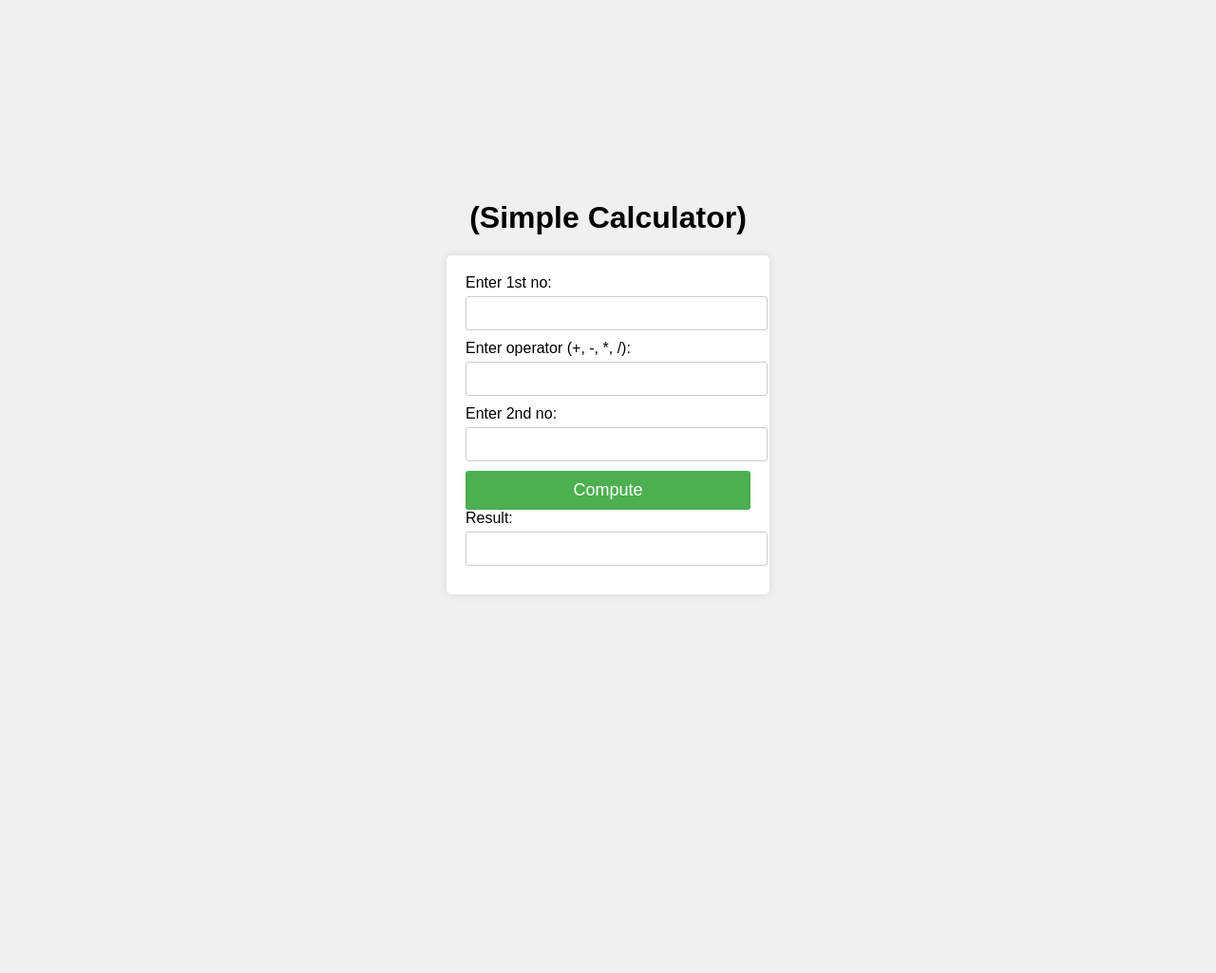
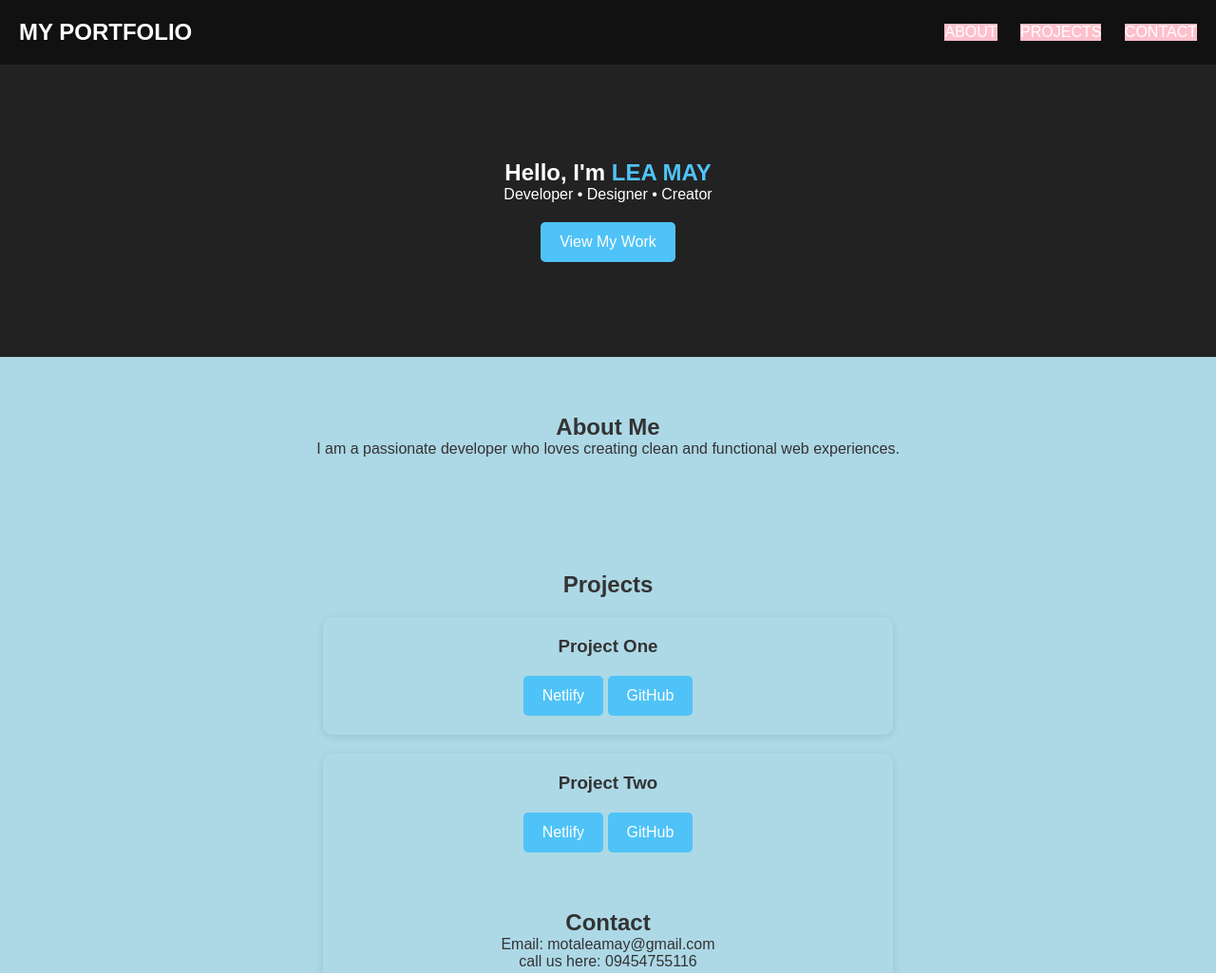
Before and after one commit to mota-leamay/lea, a plain HTML site: page index.html in a window 1280 px wide. Shown: the top 1025 px of the page at 95% size. Before the commit the page ends 816 px from the top, so only its background shows below. Drawn offline with Linux system fonts and the light colour scheme.

Commit message:
Add files via upload

```diff
--- a/index.html
+++ b/index.html
@@ -1,114 +1,59 @@
 <!DOCTYPE html>
 <html lang="en">
 <head>
-    <meta charset="UTF-8">
-    <meta name="viewport" content="width=device-width, initial-scale=1.0">
-    <title>Simple Calculator</title>
-    <style>
-        body {
-            font-family: Arial, sans-serif;
-            display: flex;
-            flex-direction: column;
-            align-items: center;
-            justify-content: center;
-            min-height: 100vh;
-            background-color: #f0f0f0;
-        }
-        .calculator {
-            width: 300px;
-            padding: 20px;
-            background-color: #fff;
-            border-radius: 5px;
-            box-shadow: 0 0 10px rgba(0, 0, 0, 0.1);
-        }
-        .input-group {
-            margin-bottom: 10px;
-        }
-        label {
-            display: block;
-            margin-bottom: 5px;
-        }
-        input[type="number"],
-        input[type="text"] {
-            width: 100%;
-            padding: 8px;
-            font-size: 16px;
-            border: 1px solid #ccc;
-            border-radius: 3px;
-        }
-        button {
-            width: 100%;
-            padding: 10px;
-            font-size: 18px;
-            border: none;
-            border-radius: 3px;
-            background-color: #4CAF50;
-            color: white;
-            cursor: pointer;
-        }
-        button:hover {
-            background-color: #367C39;
-        }
-    </style>
+    <meta charset="UTF-8" />
+    <meta name="viewport" content="width=device-width, initial-scale=1.0" />
+    <title>MY PORTFOLIO</title>
+    <link rel="stylesheet" href="style.css" />
 </head>
 <body>
-    <h1> (Simple Calculator)</h1>
-    <div class="calculator">
-        <div class="input-group">
-            <label for="num1">Enter 1st no:</label>
-            <input type="number" id="num1">
+    <header>
+        <nav>
+            <h1 class="logo">MY PORTFOLIO</h1>
+            <ul class="nav-links">
+                <li><a href="#ABOUT">ABOUT</a></li>
+                <li><a href="#PROJECTS">PROJECTS</a></li>
+                <li><a href="#CONTACT">CONTACT</a></li>
+            </ul>
+        </nav>
+    </header>
+
+    <section class="hero">
+        <h2>Hello, I'm <span>LEA MAY</span></h2>
+        <p>Developer • Designer • Creator</p>
+        <a href="#projects" class="btn">View My Work</a>
+    </section>
+
+    <section id="about" class="about">
+        <h2>About Me</h2>
+        <p>
+            I am a passionate developer who loves creating clean and functional web experiences.
+        </p>
+    </section>
+
+    <section id="projects" class="projects">
+        <h2>Projects</h2>
+
+        <div class="project-card">
+            <h3>Project One</h3>
+            <a href="https://midtermproject12.netlify.app/ target="_blank" class="btn">Netlify</a>
+            <a href="https://github.com/lea-may/midterm-project" target="_blank" class="btn github">GitHub</a>
         </div>
-        <div class="input-group">
-            <label for="operator">Enter operator (+, -, *, /):</label>
-            <input type="text" id="operator">
-        </div>
-        <div class="input-group">
-            <label for="num2">Enter 2nd no:</label>
-            <input type="number" id="num2">
-        </div>
-        <button onclick="compute()">Compute</button>
-        <div class="input-group">
-            <label for="result">Result:</label>
-            <input type="text" id="result" readonly>
-        </div>
-    </div>
 
-    <script>
-        function compute() {
-            let num1 = parseFloat(document.getElementById('num1').value);
-            let num2 = parseFloat(document.getElementById('num2').value);
-            let operator = document.getElementById('operator').value;
-            let result = 0;
+        <div class="project-card">
+            <h3>Project Two</h3>
+             <a href="https://silver-moxie-27e96c.netlify.app/" target="_blank" class="btn">Netlify</a>
+            <a href="https://github.com/mota-leamay/lea" target="_blank" class="btn github">GitHub</a>
 
-            if (isNaN(num1) || isNaN(num2)) {
-                alert('Please enter valid numbers');
-                return;
-            }
 
-            switch (operator) {
-                case '+':
-                    result = num1 + num2;
-                    break;
-                case '-':
-                    result = num1 - num2;
-                    break;
-                case '*':
-                    result = num1 * num2;
-                    break;
-                case '/':
-                    if (num2 === 0) {
-                        alert('Division by zero is not allowed');
-                        return;
-                    }
-                    result = num1 / num2;
-                    break;
-                default:
-                    alert('Invalid operator');
-                    return;
-            }
 
-            document.getElementById('result').value = result;
-        }
-    </script>
-</body>
-</html>
+
+    <section id="contact" class="contact">
+        <h2>Contact</h2>
+        <p>Email: motaleamay@gmail.com</p>
+        <p>call us here: 09454755116</p>
+    </section>
+
+    <footer>
+        <p>© LEA MAY MOTA, 2025</p>
+    </footer>
--- /dev/null
+++ b/style.css
@@ -0,0 +1,86 @@
+* {
+    margin: 0;
+    padding: 0;
+    box-sizing: border-box;
+    font-family: "Poppins", sans-serif;
+}
+
+body {
+    background: #f5f5f5;
+    color: #333;
+}
+
+/* Header */
+header {
+    background: #111;
+    padding: 20px;
+}
+
+nav {
+    display: flex;
+    justify-content: space-between;
+    align-items: center;
+}
+
+.logo {
+    color: #fff;
+    font-size: 24px;
+}
+
+.nav-links li {
+    list-style: none;
+    display: inline-block;
+    margin-left: 20px;
+    background-color:pink;
+}
+
+.nav-links a {
+    color: #fff;
+    text-decoration: none;
+    font-size: 16px;
+}
+
+.hero {
+    text-align: center;
+    padding: 100px 20px;
+    background: #222;
+    color: #fff;
+}
+
+.hero span {
+    color: #4fc3f7;
+}
+
+.btn {
+    display: inline-block;
+    margin-top: 20px;
+    background: #4fc3f7;
+    color: #fff;
+    padding: 12px 20px;
+    border-radius: 5px;
+    text-decoration: none;
+}
+
+section {
+    padding: 60px 20px;
+    text-align: center;
+    background-color:lightblue;
+}
+
+.project-card {
+    background-color: light pink;
+    padding: 20px;
+    margin: 20px auto;
+    width: 80%;
+    max-width: 600px;
+    border-radius: 10px;
+    box-shadow: 0 2px 8px rgba(0,0,0,0.1);
+}
+
+/* Footer */
+footer {
+    text-align: center;
+    padding: 20px;
+    background: #111;
+    color: #fff;
+}
```
